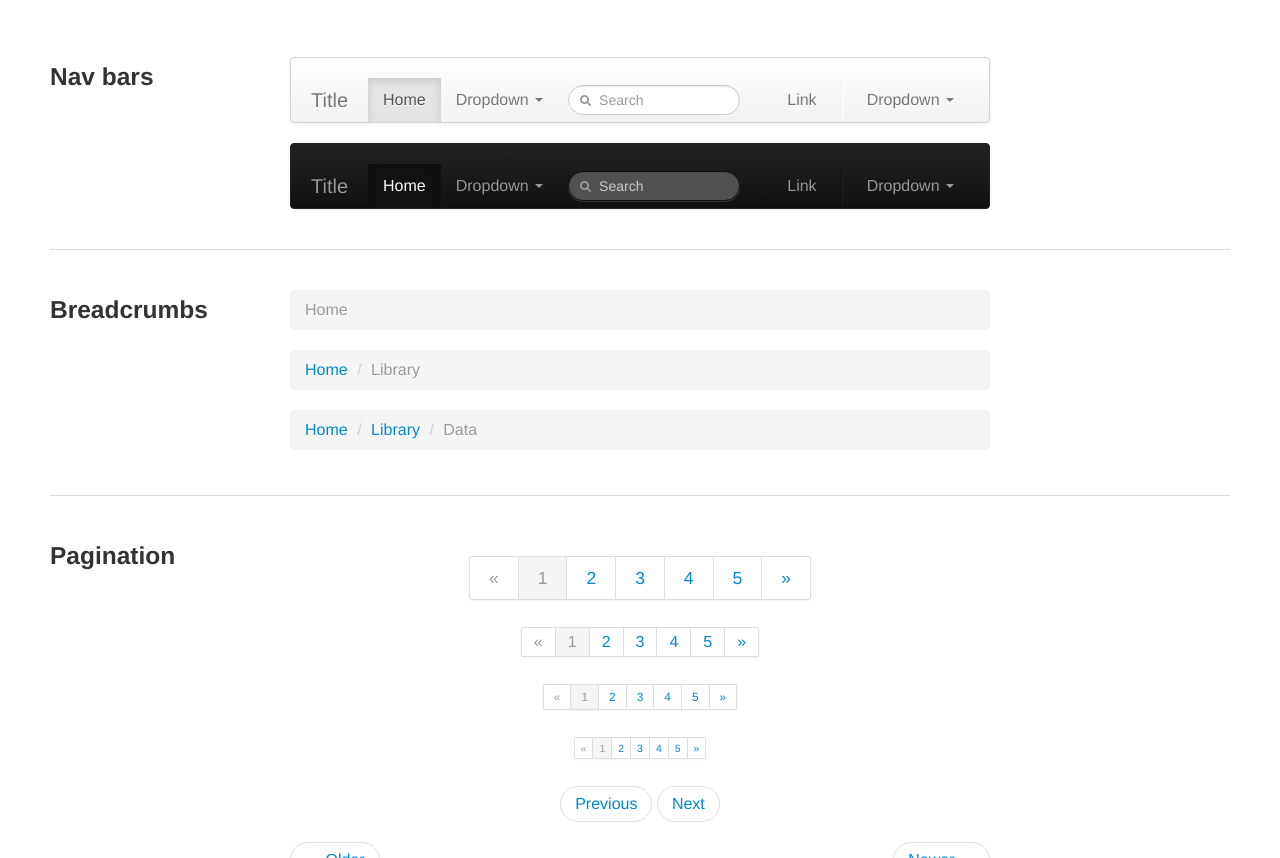
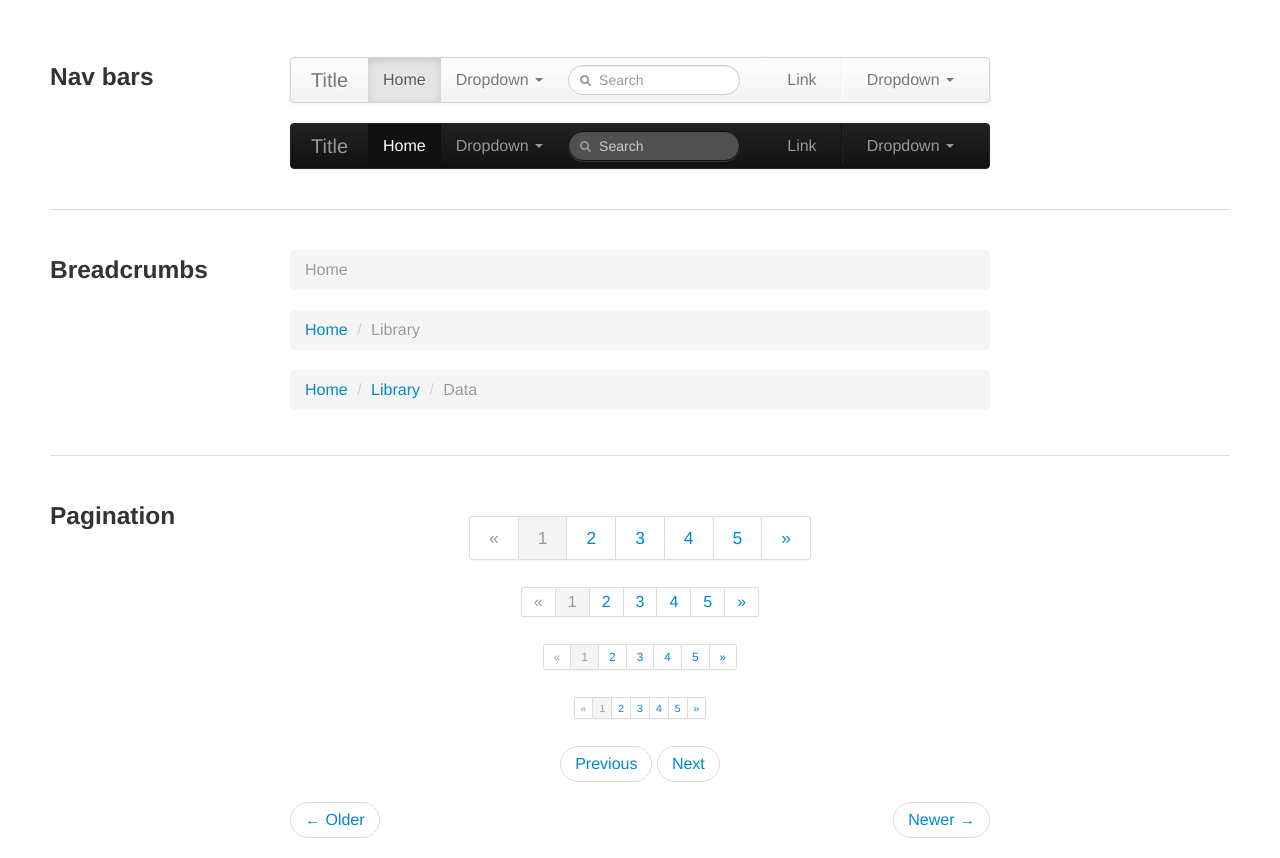
Before and after one commit to sensiblecodeio/custard, a website: page shared/style/test.html in a window 1280 px wide. Shown: the part 10795-11653 px from the top of the page. Drawn offline with nearby package versions, Linux system fonts and the light colour scheme.

Commit message:
no spacing above .container elements in .navbar

```diff
--- a/shared/style/scraperwiki.css
+++ b/shared/style/scraperwiki.css
@@ -597,6 +597,10 @@ input[type="color"],
     transition: width 0.5s;
 }
 
+.navbar .container {
+  margin-top: 0;
+}
+
 /* IE7/8 don't support @media queries. 4% of ScraperWiki's visitors
    in 2012 used IE7/8. 97% of them had a screen width of 1024px or more,
    so we're going to feed them all the 920px style. */
```
